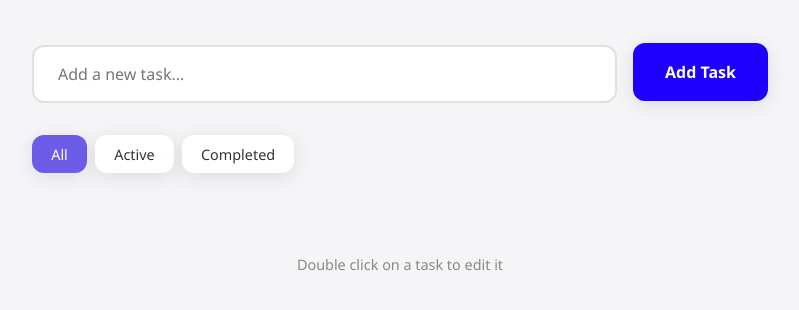
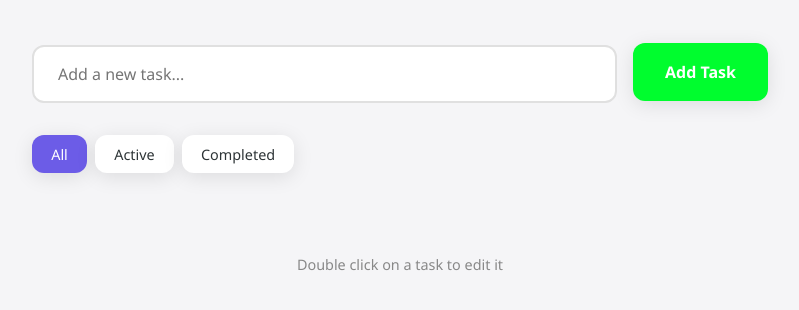
Before and after one commit to Umair-Devops-425/Todo-App, a plain HTML site: page index.html in a window 1280 px wide. In both pictures the pointer is over the button "Add Task". Shown: the part 148-458 px from the top of the page, without its empty margins (240-1039 px from the left). Drawn offline with Linux system fonts and the light colour scheme.

Commit message:
updating htmlfile

```diff
--- a/index.html
+++ b/index.html
@@ -95,7 +95,7 @@
         }
 
         .add-btn:hover {
-            background-color: #1e00fd;
+            background-color: #00fd2e;
             transform: translateY(-2px);
         }
 
```
